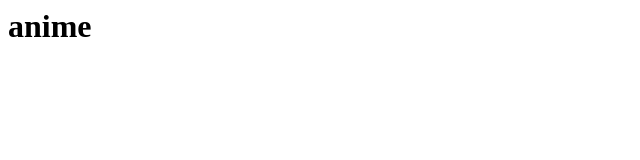
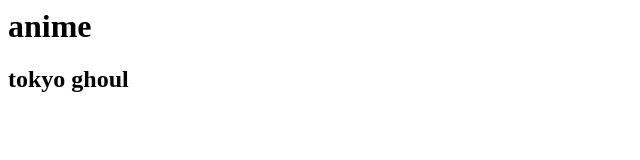
Before and after one commit to lilwap/joke, a plain HTML site: page index.html in a window 1280 px wide. Shown: the whole page, without its empty margins (0-640 px from the left). Drawn offline with Linux system fonts and the light colour scheme.

Commit message:
Update index.html

```diff
--- a/index.html
+++ b/index.html
@@ -5,5 +5,8 @@
   <h1>
     anime
   </h1>
+  <h2>
+    tokyo ghoul
+  </h2>
 </body>
 </html>
```
